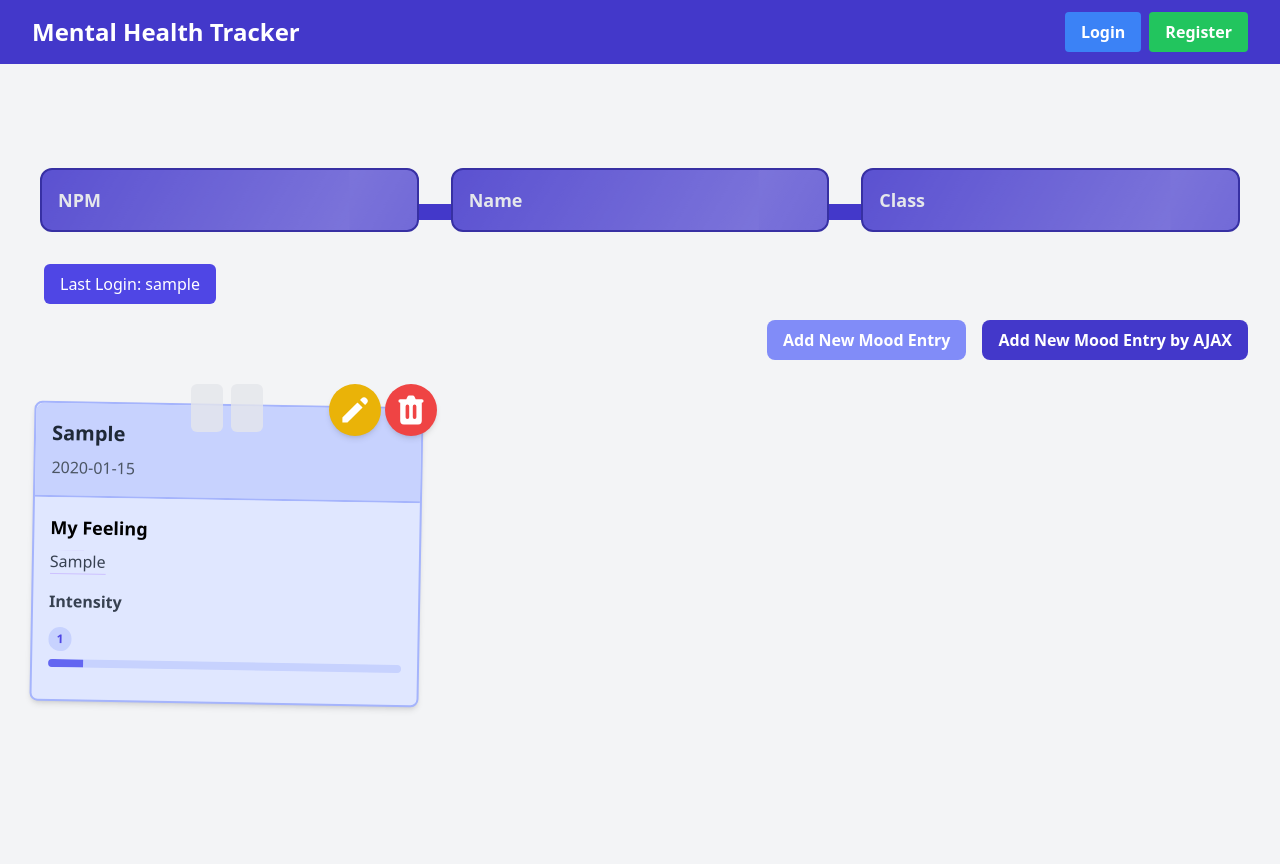
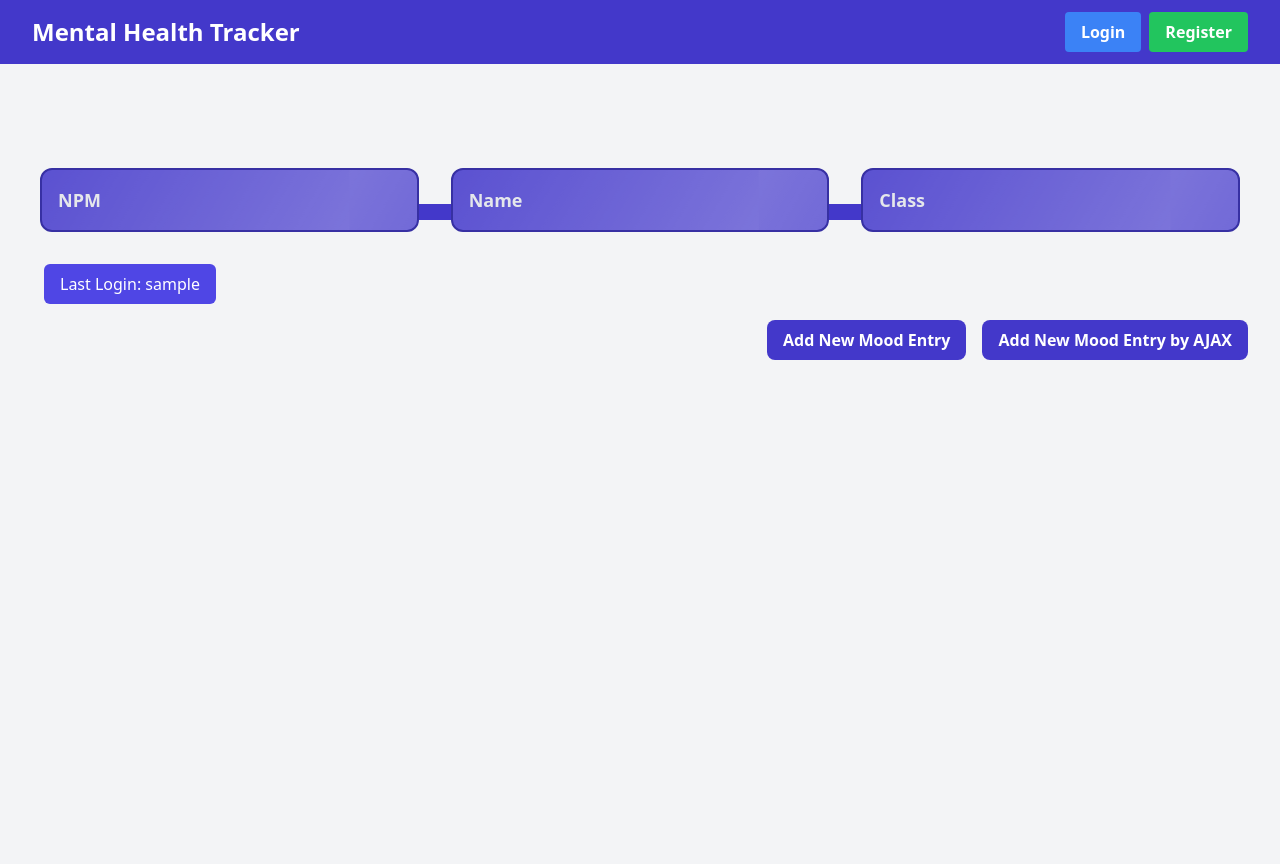
Before and after one commit to WendyFyfo/mental-health-tracker, a Django app: template main/templates/main.html in a window 1280 px wide. Run offline with Django 5.2, Linux system fonts and the light colour scheme; the template is opened without the code that fills it: most values are stand-ins (such as "Sample title", 1, 10 or a date in 2020); data that the repository does not hold is empty; some libraries are stand-ins or nearby versions.

Commit message:
fix show-xml and show-json

```diff
--- a/main/templates/main.html
+++ b/main/templates/main.html
@@ -29,15 +29,14 @@
     </div>
   </div>
   <div class="flex justify-end mb-6">
-    <a href="{% url 'main:create_mood_entry' %}" class="bg-indigo-400 hover:bg-indigo-400 text-white font-bold py-2 px-4 rounded-lg transition duration-300 ease-in-out transform hover:-translate-y-1 hover:scale-105 mx-4 ">
+    <a href="{% url 'main:create_mood_entry' %}" class="bg-indigo-700 hover:bg-indigo-400 text-white font-bold py-2 px-4 rounded-lg transition duration-300 ease-in-out transform hover:-translate-y-1 hover:scale-105 mx-4 ">
       Add New Mood Entry
     </a>
-    <button data-modal-target="crudModal" data-modal-toggle="crudModal" class="btn bg-indigo-700 hover:bg-indigo-600 text-white font-bold py-2 px-4 rounded-lg transition duration-300 ease-in-out transform hover:-translate-y-1 hover:scale-105" onclick="showModal();">
+    <button data-modal-target="crudModal" data-modal-toggle="crudModal" class="btn bg-indigo-700 hover:bg-indigo-400 text-white font-bold py-2 px-4 rounded-lg transition duration-300 ease-in-out transform hover:-translate-y-1 hover:scale-105" onclick="showModal();">
       Add New Mood Entry by AJAX
     </button>
   </div>
-  <div id="mood_entry_cards">
-  </div>
+  <div id="mood_entry_cards"></div>
   <div id="crudModal" tabindex="-1" aria-hidden="true" class="hidden fixed inset-0 z-50 w-full flex items-center justify-center bg-gray-800 bg-opacity-50 overflow-x-hidden overflow-y-auto transition-opacity duration-300 ease-out">
     <div id="crudModalContent" class="relative bg-white rounded-lg shadow-lg w-5/6 sm:w-3/4 md:w-1/2 lg:w-1/3 mx-4 sm:mx-0 transform scale-95 opacity-0 transition-transform transition-opacity duration-300 ease-out">
       <!-- Modal header -->
@@ -90,6 +89,7 @@
 
     return false;
   }
+
   async function getMoodEntries(){
     return fetch("{% url 'main:show_json' %}").then((res) => res.json())
   }
@@ -154,7 +154,7 @@
                           <path d="M13.586 3.586a2 2 0 112.828 2.828l-.793.793-2.828-2.828.793-.793zM11.379 5.793L3 14.172V17h2.828l8.38-8.379-2.83-2.828z" />
                       </svg>
                   </a>
-                    <a href="/delete/${item.pk}" class="bg-red-500 hover:bg-red-600 text-white rounded-full p-2 transition duration-300 shadow-md">
+                  <a href="/delete-mood/${item.pk}" class="bg-red-500 hover:bg-red-600 text-white rounded-full p-2 transition duration-300 shadow-md">
                       <svg xmlns="http://www.w3.org/2000/svg" class="h-9 w-9" viewBox="0 0 20 20" fill="currentColor">
                           <path fill-rule="evenodd" d="M9 2a1 1 0 00-.894.553L7.382 4H4a1 1 0 000 2v10a2 2 0 002 2h8a2 2 0 002-2V6a1 1 0 100-2h-3.382l-.724-1.447A1 1 0 0011 2H9zM7 8a1 1 0 012 0v6a1 1 0 11-2 0V8zm5-1a1 1 0 00-1 1v6a1 1 0 102 0V8a1 1 0 00-1-1z" clip-rule="evenodd" />
                       </svg>
@@ -167,6 +167,36 @@
     document.getElementById("mood_entry_cards").className = classNameString;
     document.getElementById("mood_entry_cards").innerHTML = htmlString;
 }
+
+const modal = document.getElementById('crudModal');
+  const modalContent = document.getElementById('crudModalContent');
+
+  function showModal() {
+      const modal = document.getElementById('crudModal');
+      const modalContent = document.getElementById('crudModalContent');
+
+      modal.classList.remove('hidden');
+      setTimeout(() => {
+        modalContent.classList.remove('opacity-0', 'scale-95');
+        modalContent.classList.add('opacity-100', 'scale-100');
+      }, 50);
+  }
+
+  function hideModal() {
+      const modal = document.getElementById('crudModal');
+      const modalContent = document.getElementById('crudModalContent');
+
+      modalContent.classList.remove('opacity-100', 'scale-100');
+      modalContent.classList.add('opacity-0', 'scale-95');
+
+      setTimeout(() => {
+        modal.classList.add('hidden');
+      }, 150);
+  }
+
+  document.getElementById("cancelButton").addEventListener("click", hideModal);
+  document.getElementById("closeModalBtn").addEventListener("click", hideModal);
+
 refreshMoodEntries();
 document.getElementById("submitMoodEntry").onclick = addMoodEntry
 </script>
--- a/main/views.py
+++ b/main/views.py
@@ -15,7 +15,6 @@ from main.models import MoodEntry
 
 @login_required(login_url='/login')
 def show_main(request):
-
     context = {
         'npm' : '2306223906',
         'name': request.user.username,
@@ -39,11 +38,11 @@ def create_mood_entry(request):
     return render(request, "create_mood_entry.html", context)
 
 def show_xml(request):
-    data = MoodEntry.objects.all()
+    data = MoodEntry.objects.filter(user=request.user)
     return HttpResponse(serializers.serialize("xml", data), content_type="application/xml")
 
 def show_json(request):
-    data = MoodEntry.objects.all()
+    data = MoodEntry.objects.filter(user=request.user)
     return HttpResponse(serializers.serialize("json", data), content_type="application/json")
 
 def show_xml_by_id(request, id):
```
Lines whose indentation alone changed are shown as unchanged.
